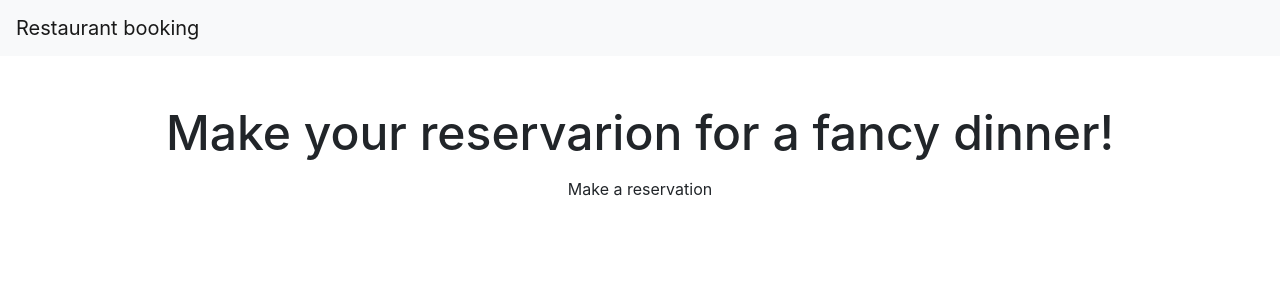
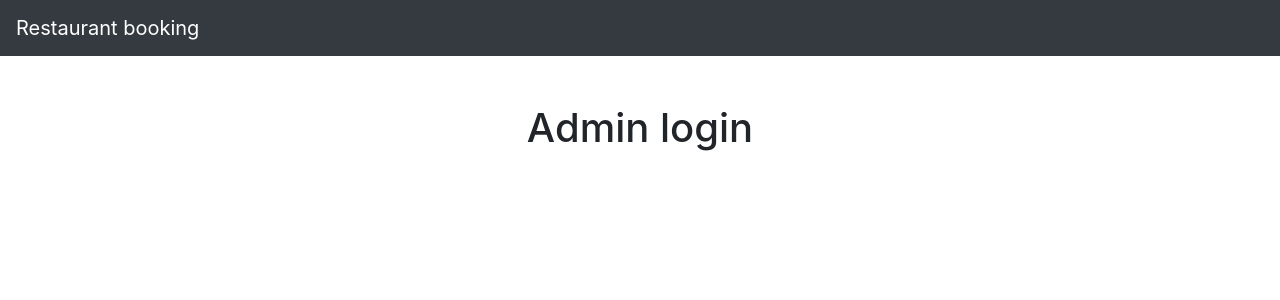
Before and after one commit to sourmondays/restaurantBooking, a React (Create React App) app: page /admin in a window 1280 px wide. Shown: the top 300 px of the page. Built offline with nearby package versions, Linux system fonts and the light colour scheme.

Commit message:
Routing and changes for routing

```diff
--- a/package.json
+++ b/package.json
@@ -6,9 +6,12 @@
     "@testing-library/jest-dom": "^4.2.4",
     "@testing-library/react": "^9.5.0",
     "@testing-library/user-event": "^7.2.1",
+    "bootstrap": "^4.5.2",
     "react": "^16.13.1",
     "react-dom": "^16.13.1",
-    "react-scripts": "3.4.3"
+    "react-router-dom": "^5.2.0",
+    "react-scripts": "3.4.3",
+    "reactstrap": "^8.6.0"
   },
   "scripts": {
     "start": "react-scripts start",
--- a/src/App.js
+++ b/src/App.js
@@ -1,21 +1,42 @@
-import React, { useState } from "react";
+import React from "react";
+import { BrowserRouter, Switch, Route } from "react-router-dom"
 
 import Navbar from "./components/Navbar"
 import Main from "./components/Main"
 import Booking from "./components/Booking"
 import ThankYou from "./components/ThankYou"
+import Admin from "./components/AdminLogin"
 
-function App() {
-  const [page, setPage] = useState(0);
 
-  return (
-    <div>
-      <Navbar setPage={setPage} />
-      {page === 0 ? <Main setPage={setPage} /> : null}
-      {page === 1 ? <Booking setPage={setPage} /> : null}
-      {page === 2 ? <ThankYou /> : null}
-    </div>
-  );
+class App extends React.Component {
+  render() {
+    return (
+      <BrowserRouter>
+        <div className="App">
+          <Navbar />
+          <Switch>
+            <Route exact path="/" component={Main} />
+            <Route path="/booking" component={Booking} />
+            <Route path="/thankyou" component={ThankYou} />
+            <Route path="/admin" component={Admin} />
+          </Switch>
+        </div>
+      </BrowserRouter>
+    )
+  }
 }
 
+// function App() {
+//   const [page, setPage] = useState(0);
+
+//   return (
+//     <div>
+//       <Navbar setPage={setPage} />
+//       {page === 0 ? <Main setPage={setPage} /> : null}
+//       {page === 1 ? <Booking setPage={setPage} /> : null}
+//       {page === 2 ? <ThankYou /> : null}
+//     </div>
+//   );
+// }
+
 export default App;
--- /dev/null
+++ b/src/components/AdminLogin.js
@@ -0,0 +1,11 @@
+import React from 'react';
+
+const Booking = _ => {
+    return (
+        <div className="text-center align-items-center mt-5">
+            <h1>Admin login</h1>
+        </div>
+    )
+}
+
+export default Booking;
--- a/src/components/Main.js
+++ b/src/components/Main.js
@@ -1,21 +1,24 @@
 import React from 'react';
 import { Row, Col, Button } from "reactstrap";
+import { Link } from "react-router-dom";
+
 
 const Main = props => {
+
     return (
         <div>
             <Row noGutters className="text-center align-items-center mt-5">
                 <Col>
-                    <h4 className="restaurant-header">Make your reservarion for a fancy dinner!</h4>
+                    <h4 className="restaurant-header">Make your reservation for a fancy dinner!</h4>
                 </Col>
-
             </Row>
             <Row noGutters className="justify-content-center">
-                <Button color="none" className="make-reservation-btn" onClick={_ => {
-                    props.setPage(1)
-                }}>
-                    Make a reservation
-                </Button>
+
+                <Link to='/booking'>
+                    <Button color="none" className="make-reservation-btn btn btn-dark">
+                        Make a reservation
+                    </Button>
+                </Link>
             </Row>
         </div>
     )
--- a/src/components/Navbar.js
+++ b/src/components/Navbar.js
@@ -1,19 +1,31 @@
 import React from 'react';
 
-import { Navbar, NavbarBrand } from "reactstrap";
+function Navigation() {
+    return (
+        <div>
+
+            <nav className="navbar navbar-dark bg-dark">
+                <a className="navbar-brand" href="/">Restaurant booking</a>
+            </nav>
+
+        </div>
+    )
+}
+
+export default Navigation;
 
 
-export default props => {
-    return (
-        <div>
-            <Navbar color="light" light expand="md">
-                <NavbarBrand className="navbar-header" onClick={_ => {
-                    props.setPage(0);
-                }}>
-                    Restaurant booking
-            </NavbarBrand>
-            </Navbar>
-        </div>
-    )
+// export default props => {
+//     return (
+//         <div>
+//             <Navbar color="light" light expand="md">
+//                 <NavbarBrand className="navbar-header" onClick={_ => {
+//                     props.setPage(0);
+//                 }}>
+//                     Restaurant booking
+//             </NavbarBrand>
+//             </Navbar>
+//         </div>
+//     )
 
-}
+// }
--- a/src/style/index.css
+++ b/src/style/index.css
@@ -16,6 +16,8 @@ body {
     font-size: 3rem;
 }
 
+
+
 @media (min-width: 768px) {
 
 }
```
Also changed, not shown: 1 other file (tests, documents, lock files or other folders).
